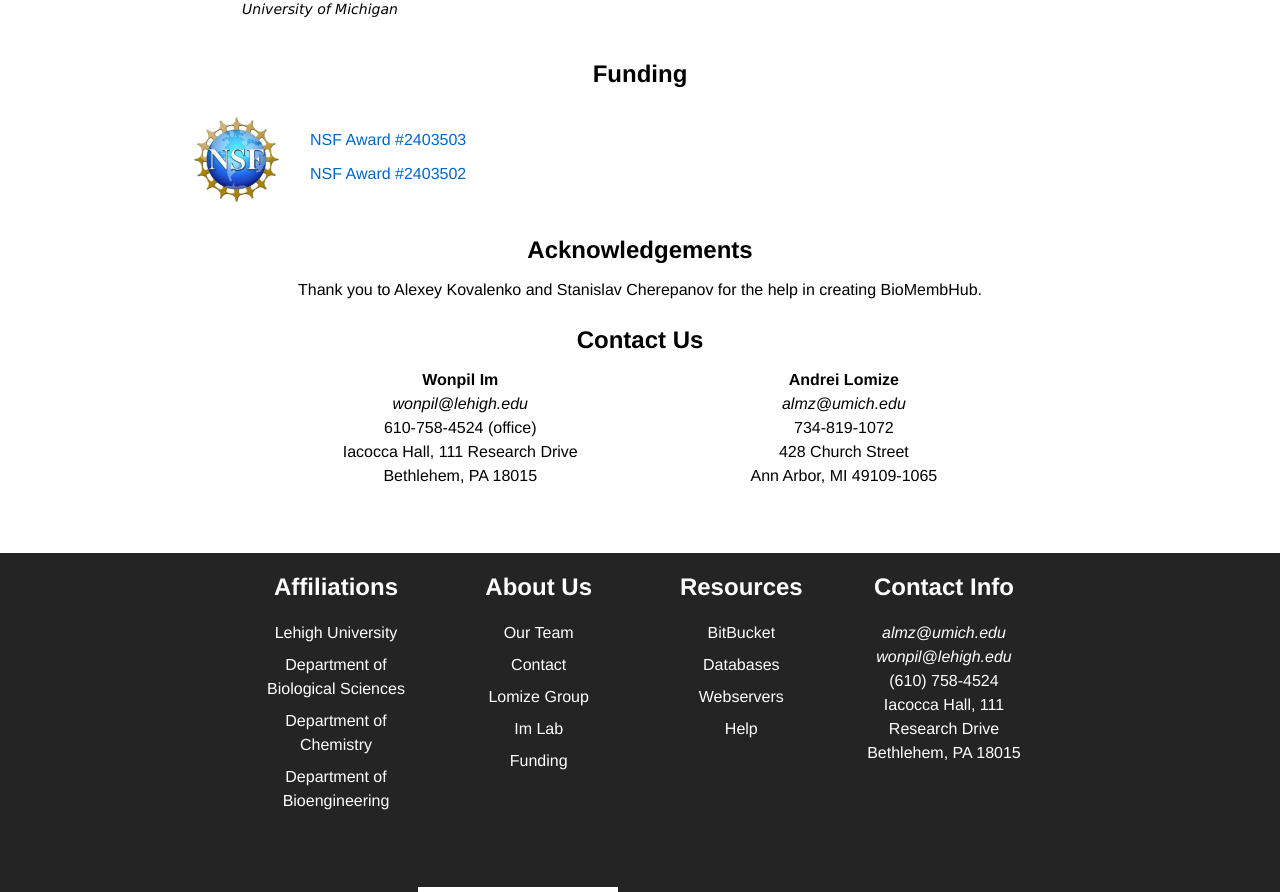
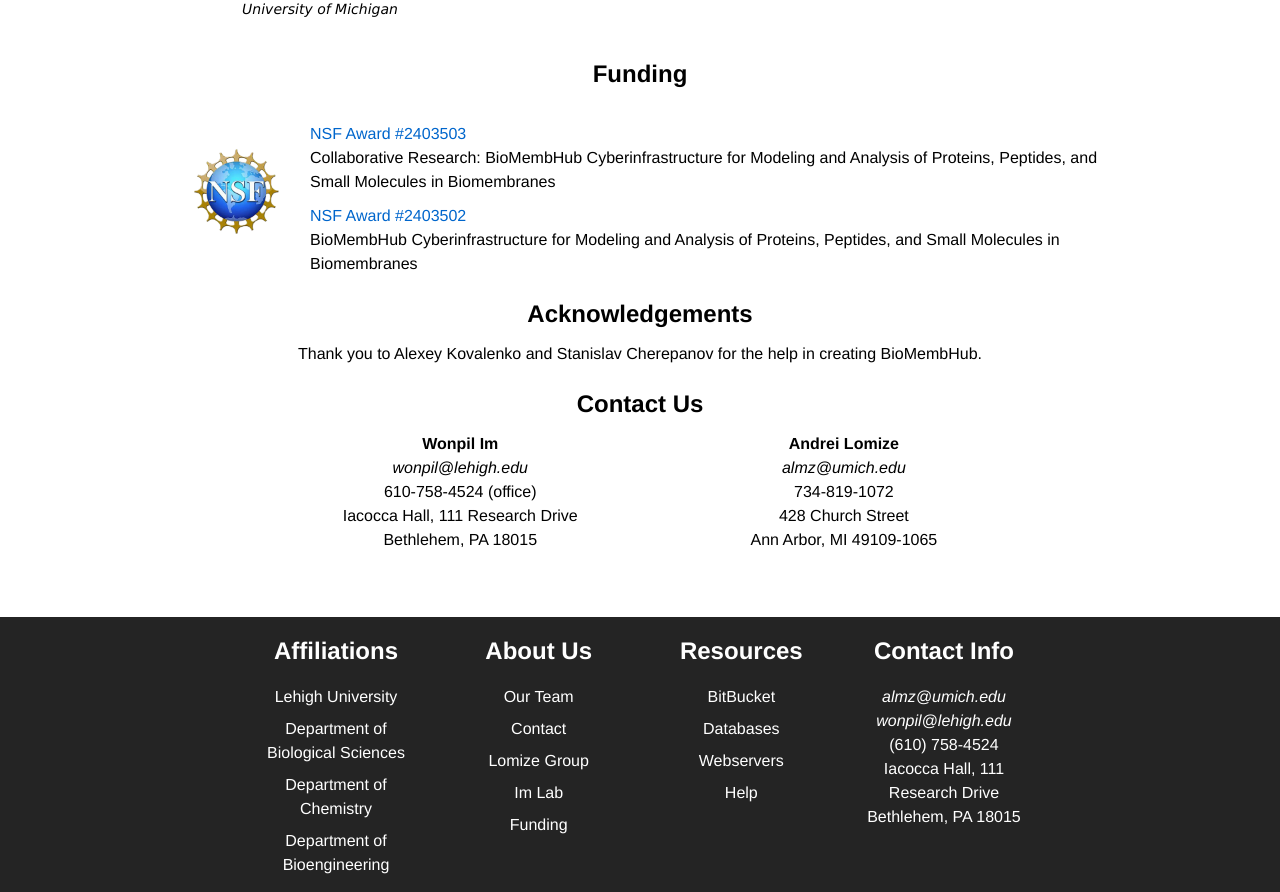
Before and after one commit to oreoqke/BioMembHub-modern, a React (Create React App) app: page /about in a window 1280 px wide. Shown: the part 2220-3112 px from the top of the page. Built offline with nearby package versions, Linux system fonts and the light colour scheme.

Commit message:
fixed NSF

```diff
--- a/src/components/pages/about/About.css
+++ b/src/components/pages/about/About.css
@@ -65,7 +65,7 @@
 .funding-links a {
     color: #0066cc; /* Link color */
     text-decoration: none;
-    margin-bottom: 10px;
+    margin-top: 10px;
     font-size: 16px;
 }
 
--- a/src/components/pages/about/About.js
+++ b/src/components/pages/about/About.js
@@ -86,8 +86,10 @@ function About() {
                     <div className="funding-section">
                         <img src="images/NSF_logo.jpg" alt="NSF Logo" className="nsf-logo" />
                         <div className="funding-links">
-                            <a href="https://www.nsf.gov/awardsearch/showAward?AWD_ID=2403503" target="_blank" rel="noopener noreferrer">NSF Award #2403503</a>
-                            <a href="https://www.nsf.gov/awardsearch/showAward?AWD_ID=2403502" target="_blank" rel="noopener noreferrer">NSF Award #2403502</a>
+                            <a href="https://www.nsf.gov/awardsearch/showAward?AWD_ID=2403583" target="_blank" rel="noopener noreferrer">NSF Award #2403503</a>
+                            <p>Collaborative Research: BioMembHub Cyberinfrastructure for Modeling and Analysis of Proteins, Peptides, and Small Molecules in Biomembranes</p>
+                            <a href="https://www.nsf.gov/awardsearch/showAward?AWD_ID=2403582" target="_blank" rel="noopener noreferrer">NSF Award #2403502</a>
+                            <p>BioMembHub Cyberinfrastructure for Modeling and Analysis of Proteins, Peptides, and Small Molecules in Biomembranes</p>
                         </div>
                     </div>
                 </section>
```
